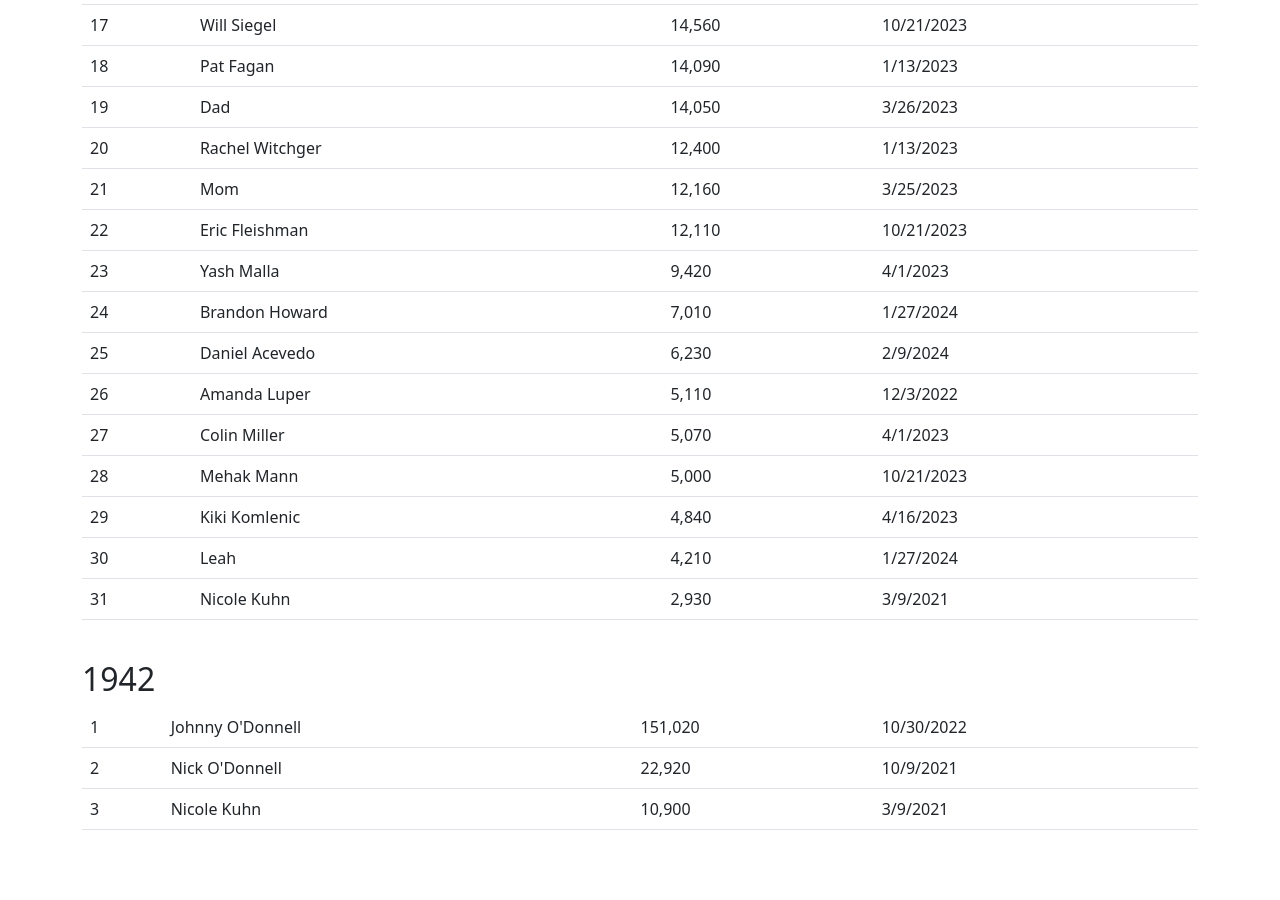
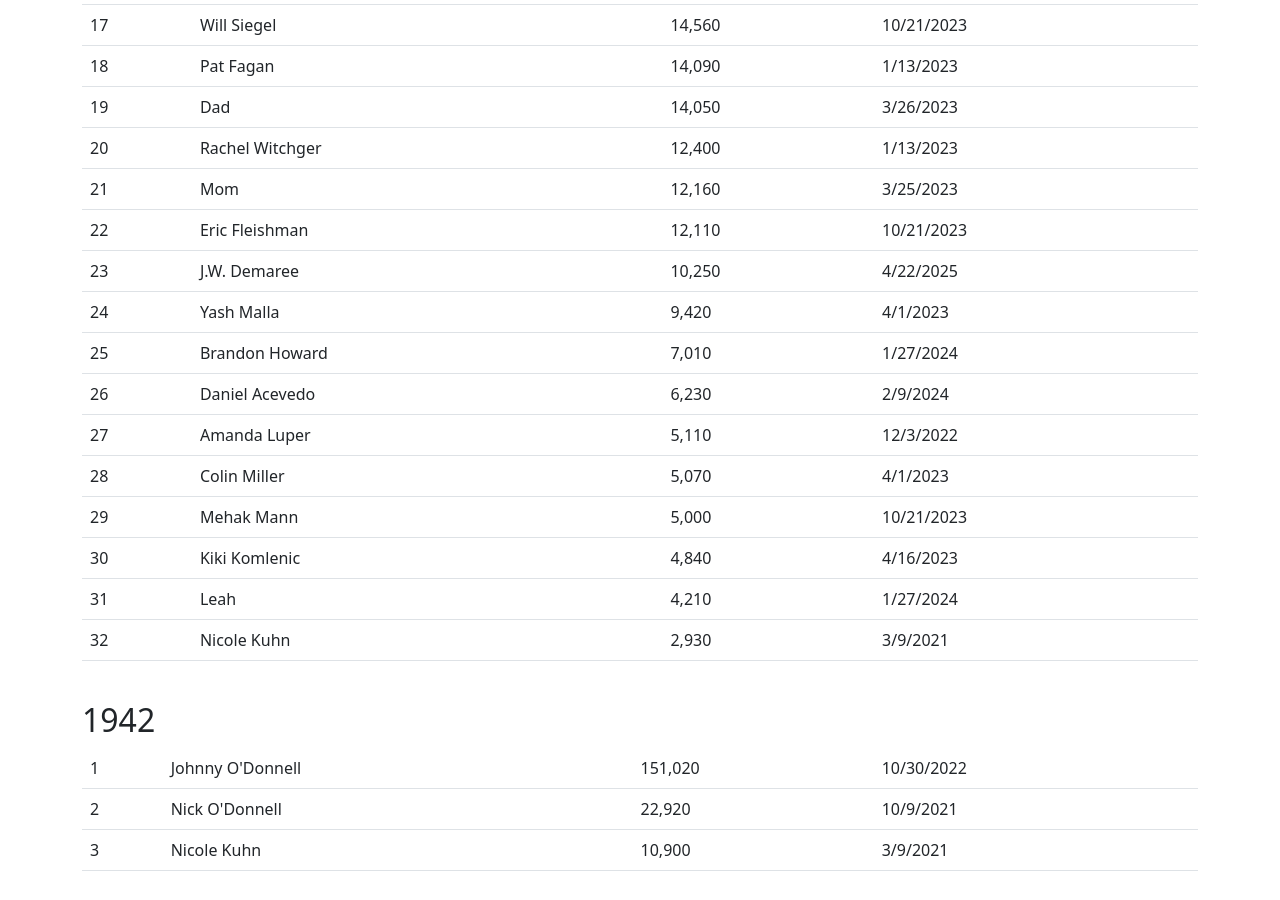
Before and after one commit to johnnyo-games/johnnyo-games.github.io, a Jekyll site: the page built from index.html, in a window 1280 px wide and 900 px high, scrolled down 777 px. Built offline with Jekyll 4.4.1, drawn with Linux system fonts in a browser that asks for light colours; before the commit the page ends 1647 px from its top, so only the background shows below that.

Commit message:
Add JW record

```diff
--- a/index.html
+++ b/index.html
@@ -117,6 +117,11 @@ layout: default
             <td>10/21/2023</td>
         </tr>
         <tr>
+            <td>J.W. Demaree</td>
+            <td>10,250</td>
+            <td>4/22/2025</td>
+        </tr>
+        <tr>
             <td>Yash Malla</td>
             <td>9,420</td>
             <td>4/1/2023</td>
```
